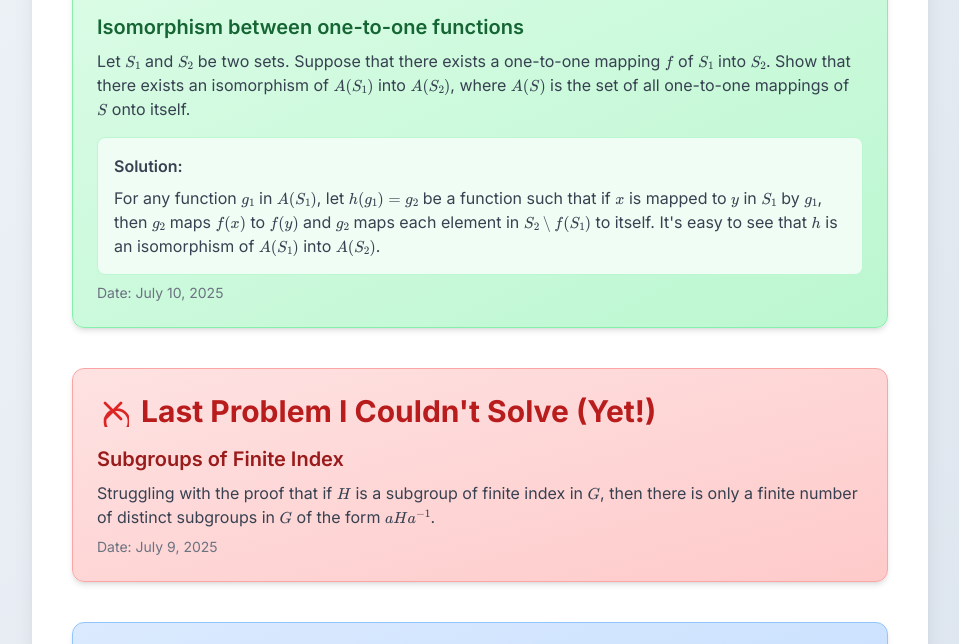
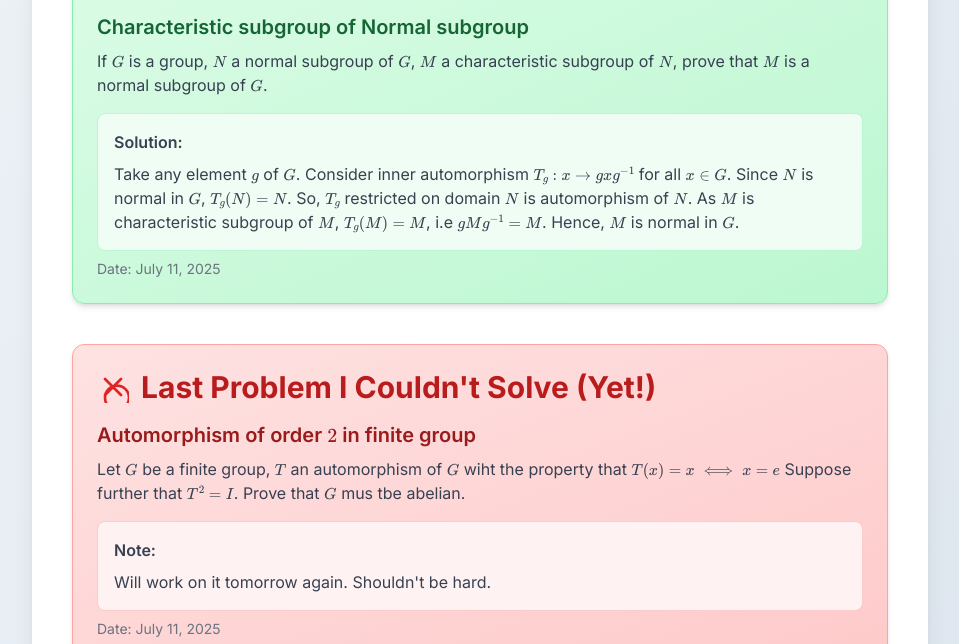
Before and after one commit to jachelil/jachelil.github.io, a plain HTML site: page index.html in a window 1280 px wide. Shown: the part 424-1068 px from the top of the page, without its empty margins (160-1119 px from the left). Drawn offline with nearby package versions, Linux system fonts and the light colour scheme.

Commit message:
Update index.html

```diff
--- a/index.html
+++ b/index.html
@@ -75,19 +75,19 @@
                     </h2>
                     <div class="flex flex-col space-y-4">
                         <div>
-                            <h3 class="text-xl font-semibold text-green-800 mb-2">Isomorphism between one-to-one functions</h3>
+                            <h3 class="text-xl font-semibold text-green-800 mb-2">Characteristic subgroup of Normal subgroup</h3>
                             <p class="text-gray-700">
-                                Let \(S_1\) and \(S_2\) be two sets. Suppose that there exists a one-to-one mapping \(f\) of \(S_1\) into \(S_2\). Show that there exists an isomorphism of \(A(S_1)\) into \(A(S_2)\), where \(A(S)\) is the set of all one-to-one mappings of \(S\) onto itself.
+                                If \(G\) is a group, \(N\) a normal subgroup of \(G\), \(M\) a characteristic subgroup of \(N\), prove that \(M\) is a normal subgroup of \(G\).
                             </p>
 
                             <div class="bg-green-50 p-4 mt-4 rounded-lg border border-green-200">
                                 <p class="text-gray-700 font-semibold mb-2">Solution:</p>
                                 <p class="text-gray-700">
-                                    For any function \(g_1\) in \(A(S_1) \), let \( h(g_1) = g_2 \) be a function such that if \(x\) is mapped to \(y\) in \(S_1\) by \(g_1 \), then \(g_2\) maps \(f(x)\) to \(f(y)\) and \(g_2\) maps each element in \(S_2 \setminus f(S_1) \) to itself. It's easy to see that \(h\) is an isomorphism of \(A(S_1)\) into \(A(S_2)\).
+                                    Take any element \(g\) of \(G\). Consider inner automorphism \(T_g: x \to gxg^{-1}\) for all \(x \in G\). Since \(N\) is normal in \(G\), \(T_g(N) = N\). So, \(T_g\) restricted on domain \(N\) is automorphism of \(N\). As \(M\) is characteristic subgroup of \(M\), \(T_g(M) = M\), i.e \(gMg^{-1} = M\). Hence, \(M\) is normal in \(G\).
                                 </p>
                             </div>
                             <p class="text-sm text-gray-500 mt-2">
-                                <span class="font-medium">Date:</span> July 10, 2025
+                                <span class="font-medium">Date:</span> July 11, 2025
                             </p>
                         </div>
                     </div>
@@ -104,12 +104,18 @@
                     </h2>
                     <div class="flex flex-col space-y-4">
                         <div>
-                            <h3 class="text-xl font-semibold text-red-800 mb-2">Subgroups of Finite Index</h3>
+                            <h3 class="text-xl font-semibold text-red-800 mb-2">Automorphism of order \(2\) in finite group</h3>
                             <p class="text-gray-700">
-                                Struggling with the proof that if \(H\) is a subgroup of finite index in \(G\), then there is only a finite number of distinct subgroups in \(G\) of the form \(aHa^{-1}\).
+                                Let \(G\) be a finite group, \(T\) an automorphism of \(G\) wiht the property that \(T(x) = x \iff x=e\) Suppose further that \(T^2=I\). Prove that \(G\) mus tbe abelian.
                             </p>
+                            <div class="bg-red-50 p-4 mt-4 rounded-lg border border-red-200">
+                                <p class="text-gray-700 font-semibold mb-2">Note:</p>
+                                <p class="text-gray-700">
+                                    Will work on it tomorrow again. Shouldn't be hard.
+                                </p>
+                            </div>
                             <p class="text-sm text-gray-500 mt-2">
-                                <span class="font-medium">Date:</span> July 9, 2025
+                                <span class="font-medium">Date:</span> July 11, 2025
                             </p>
                         </div>
                     </div>
```
